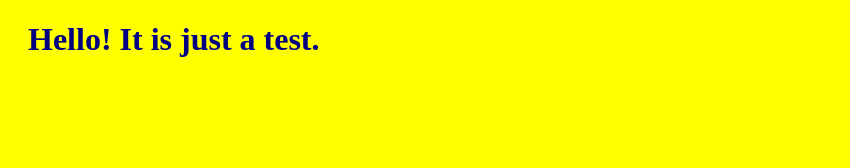
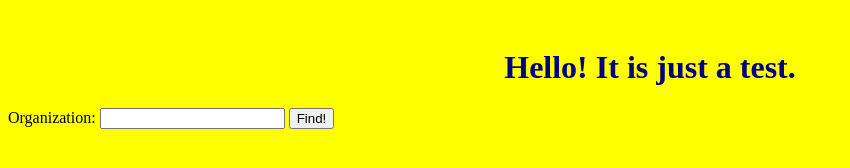
Before and after one commit to nikopol-z/git-sample, a plain HTML site: page index.html in a window 1280 px wide. Shown: the whole page, without its empty margins (0-850 px from the left). Drawn offline with Linux system fonts and the light colour scheme.

Commit message:
addint input

```diff
--- a/index.html
+++ b/index.html
@@ -7,6 +7,16 @@
 </head>
 
 <body>
-<h1>Hello! It is just a test.</h1>
+	<div class="wrapper">
+		<div class="Header">
+			<h1>Hello! It is just a test.</h1>
+		</div>
+		<div class="main">
+			<label>Organization:</label>
+			<input type="input" name="organization">
+			<button>Find!</button>
+		</div>
+	</div>
+
 </body>
 </html>
--- a/style.css
+++ b/style.css
@@ -7,3 +7,8 @@ h1 {
  color: navy;
  margin-left: 20px;
 }
+
+.Header {
+	padding-top: 20px;
+	text-align: center;
+}
```
